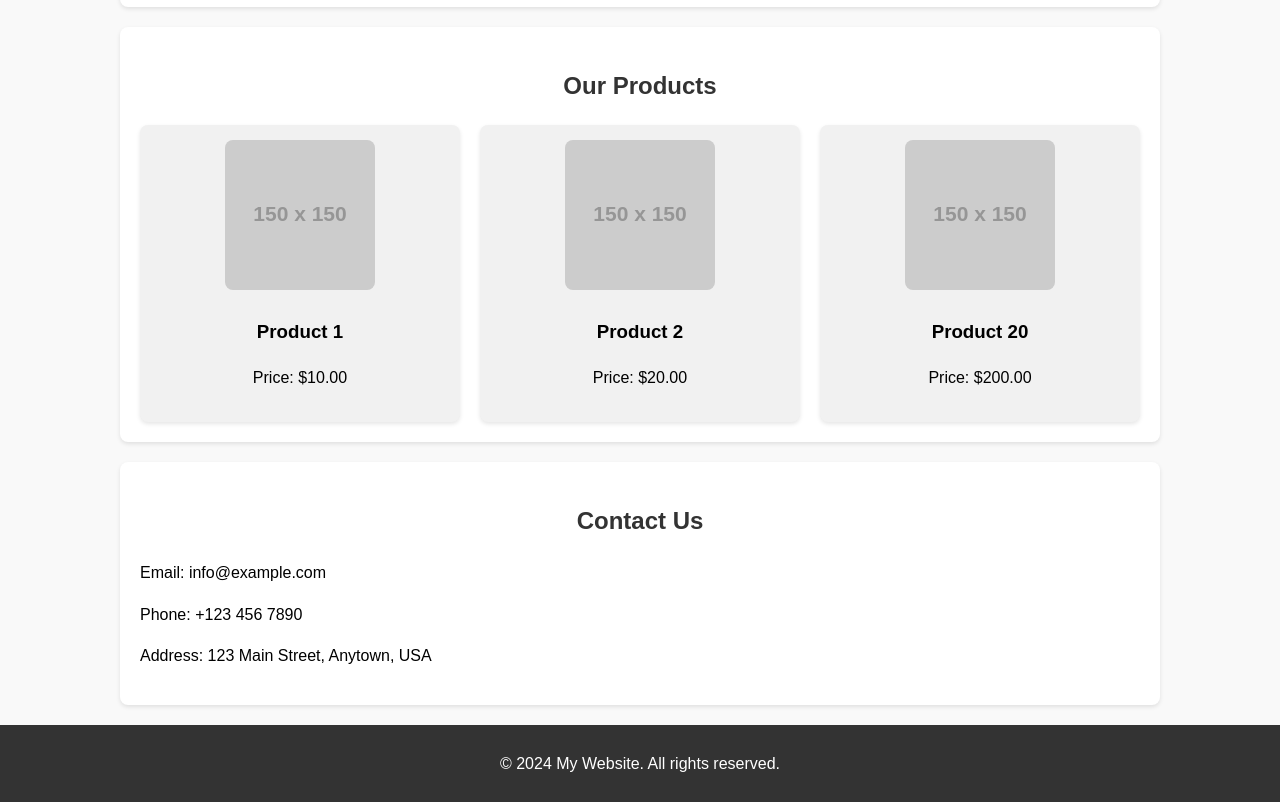
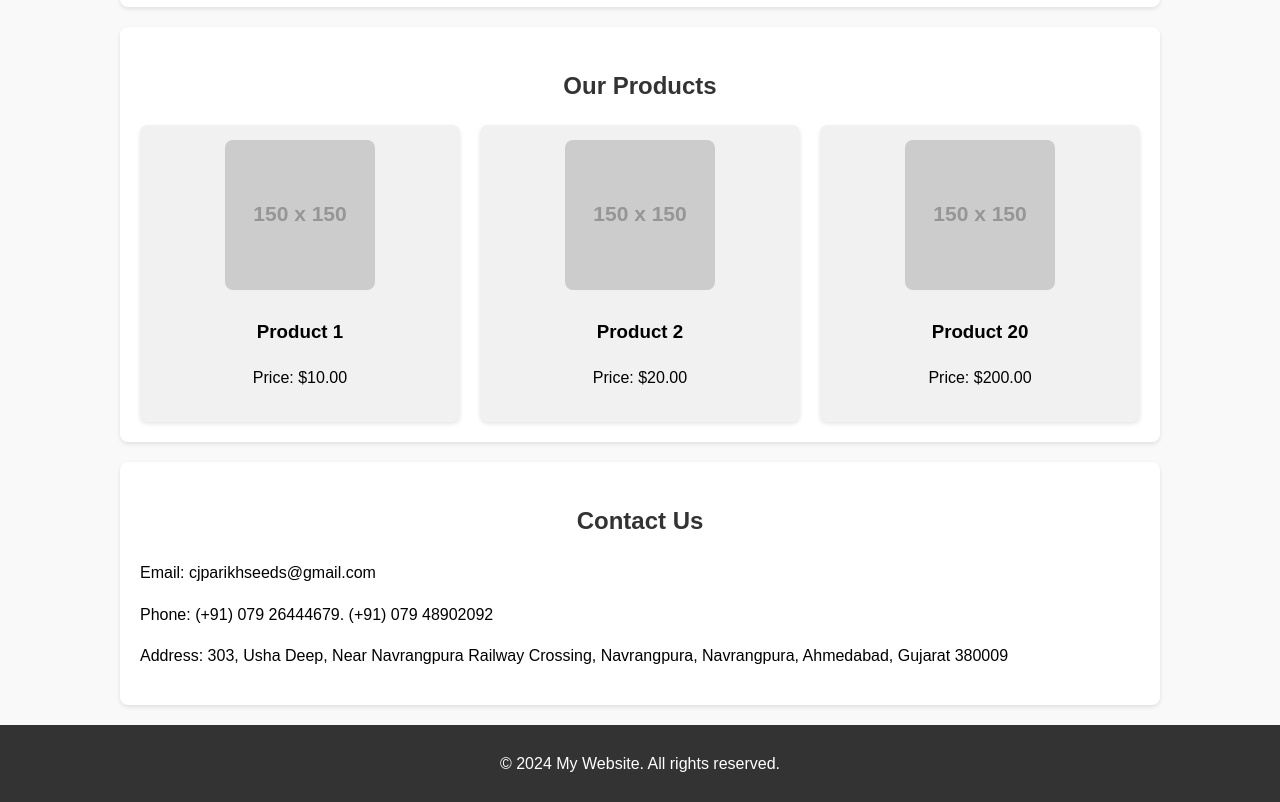
Before and after one commit to cjparikh/website, a plain HTML site: page index.html in a window 1280 px wide. Shown: the part 358-1160 px from the top of the page. Drawn offline with Linux system fonts and the light colour scheme; placeholder pictures from the web are drawn by us.

Commit message:
Update index.html

```diff
--- a/index.html
+++ b/index.html
@@ -120,9 +120,9 @@
 
 <section id="contact">
     <h2>Contact Us</h2>
-    <p>Email: info@example.com</p>
-    <p>Phone: +123 456 7890</p>
-    <p>Address: 123 Main Street, Anytown, USA</p>
+    <p>Email: cjparikhseeds@gmail.com</p>
+    <p>Phone: (+91) 079 26444679. (+91) 079 48902092</p>
+    <p>Address: 303, Usha Deep, Near Navrangpura Railway Crossing, Navrangpura, Navrangpura, Ahmedabad, Gujarat 380009</p>
 </section>
 
 <footer>
```
